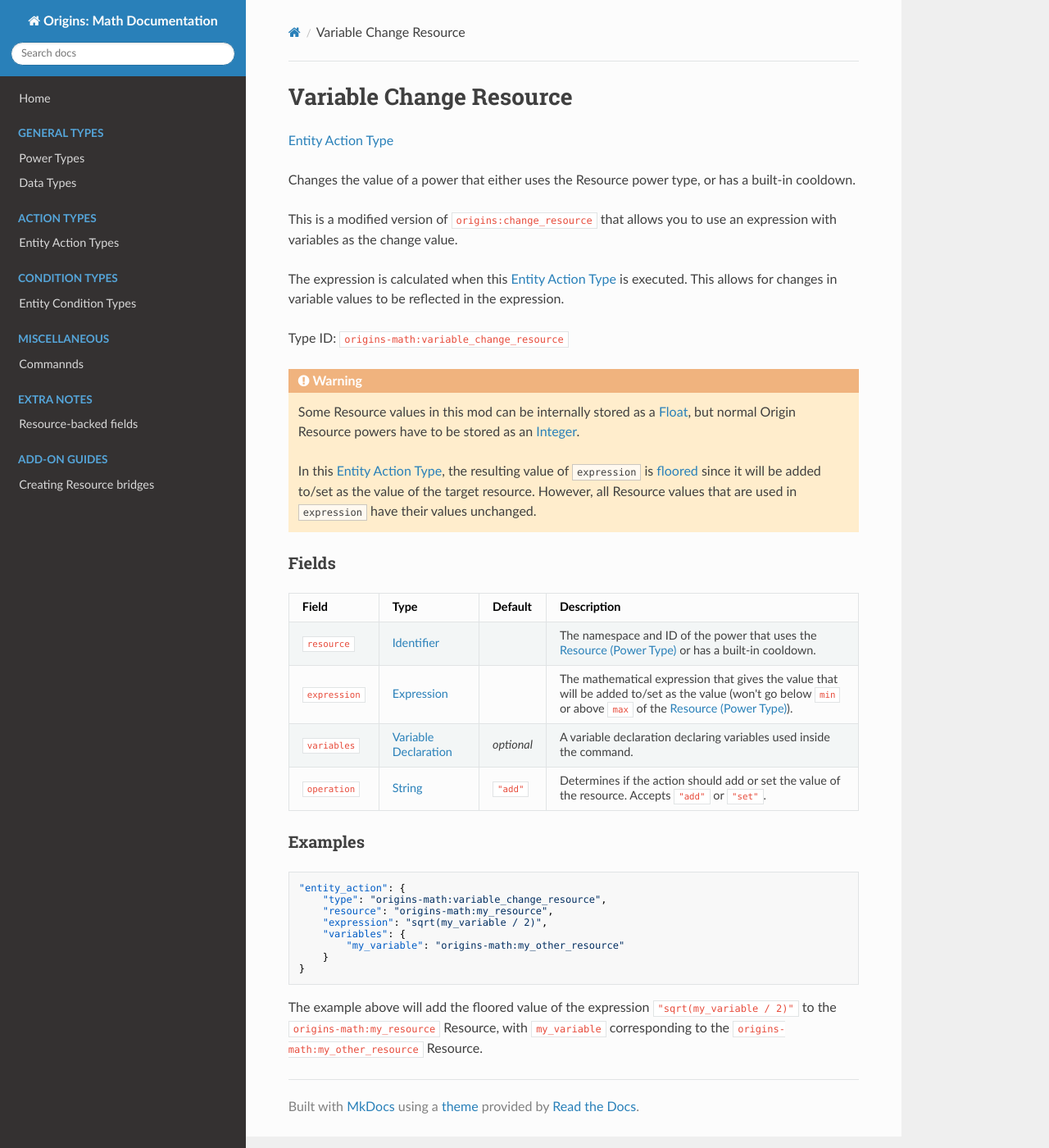
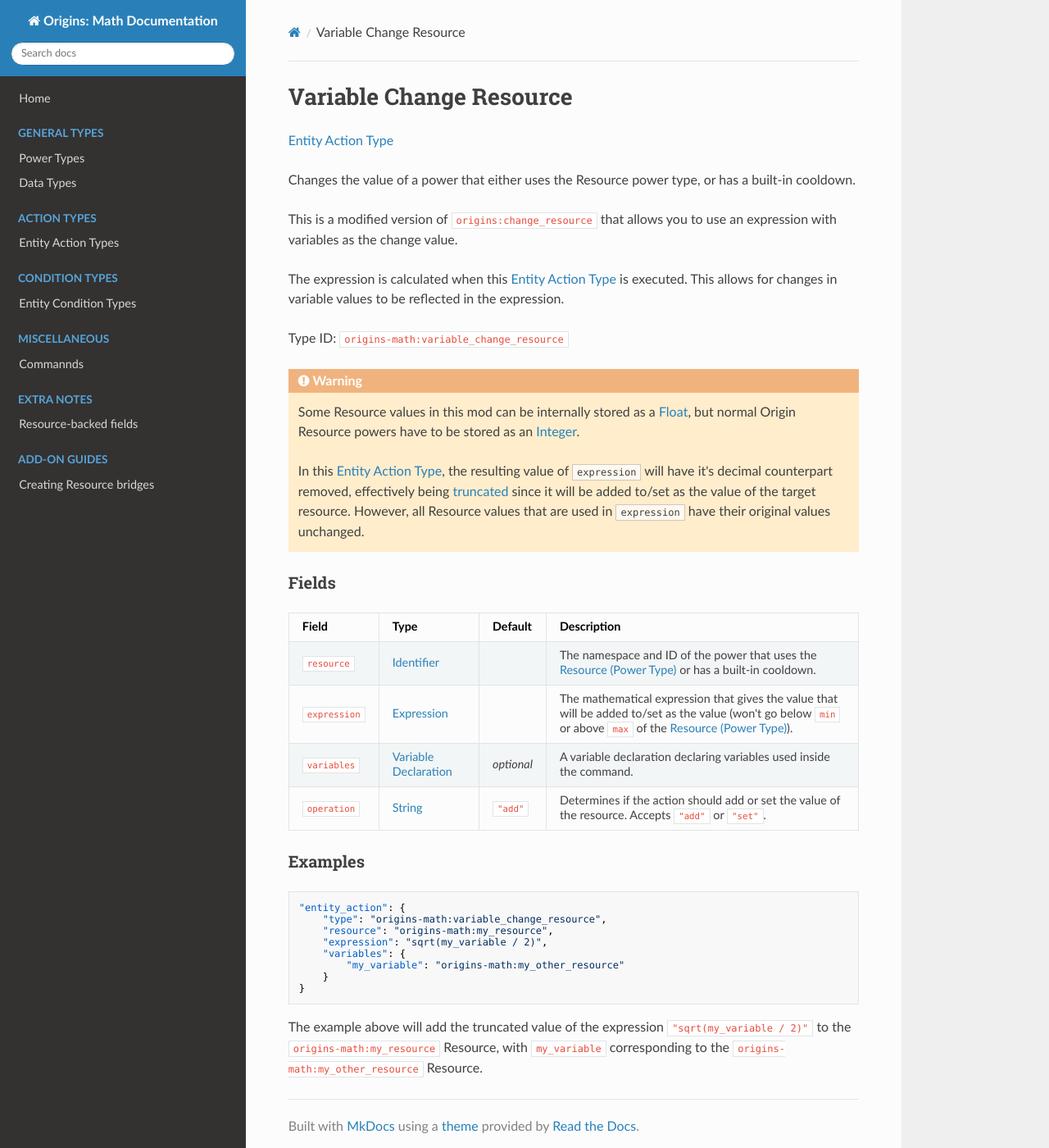
Before and after one commit to xrickastley/origins-math-docs, an MkDocs documentation site: the page built from docs/types/entity_action_types/variable_change_resource.md, in a window 1280 px wide and 1400 px high. Shown: the whole window at 82% size. Built offline with MkDocs 1.6.1, drawn with Linux system fonts in a browser that asks for light colours; nearby versions of some CDN libraries.

Commit message:
Changed from floored (false for x < 0) to truncated (true for x ∈ Z)

````diff
--- a/docs/types/entity_action_types/variable_change_resource.md
+++ b/docs/types/entity_action_types/variable_change_resource.md
@@ -13,7 +13,7 @@ Type ID: `origins-math:variable_change_resource`
 !!! warning
 	Some Resource values in this mod can be internally stored as a [Float](https://origins.readthedocs.io/en/latest/types/data_types/float/), but normal Origin Resource powers have to be stored as an [Integer](https://origins.readthedocs.io/en/latest/types/data_types/integer/).
 
-	In this [Entity Action Type](../entity_action_types.md), the resulting value of `expression` is [floored](https://en.wikipedia.org/wiki/Floor_and_ceiling_functions) since it will be added to/set as the value of the target resource. However, all Resource values that are used in `expression` have their values unchanged.
+	In this [Entity Action Type](../entity_action_types.md), the resulting value of `expression` will have it's decimal counterpart removed, effectively being [truncated](https://en.wikipedia.org/wiki/Truncation) since it will be added to/set as the value of the target resource. However, all Resource values that are used in `expression` have their original values unchanged.
 
 ### Fields
 | Field			| Type		| Default		| Description								|
@@ -34,4 +34,4 @@ Type ID: `origins-math:variable_change_resource`
 	}
 }
 ```
-The example above will add the floored value of the expression `"sqrt(my_variable / 2)"` to the `origins-math:my_resource` Resource, with `my_variable` corresponding to the `origins-math:my_other_resource` Resource.
+The example above will add the truncated value of the expression `"sqrt(my_variable / 2)"` to the `origins-math:my_resource` Resource, with `my_variable` corresponding to the `origins-math:my_other_resource` Resource.
````
Also changed, not shown: docs/types/entity_action_types/variable_execute_command.md (+1 -1 lines), docs/types/power_types/attribute_linked_resource.md (+1 -1 lines), docs/types/power_types/math_resource.md (+1 -1 lines).
